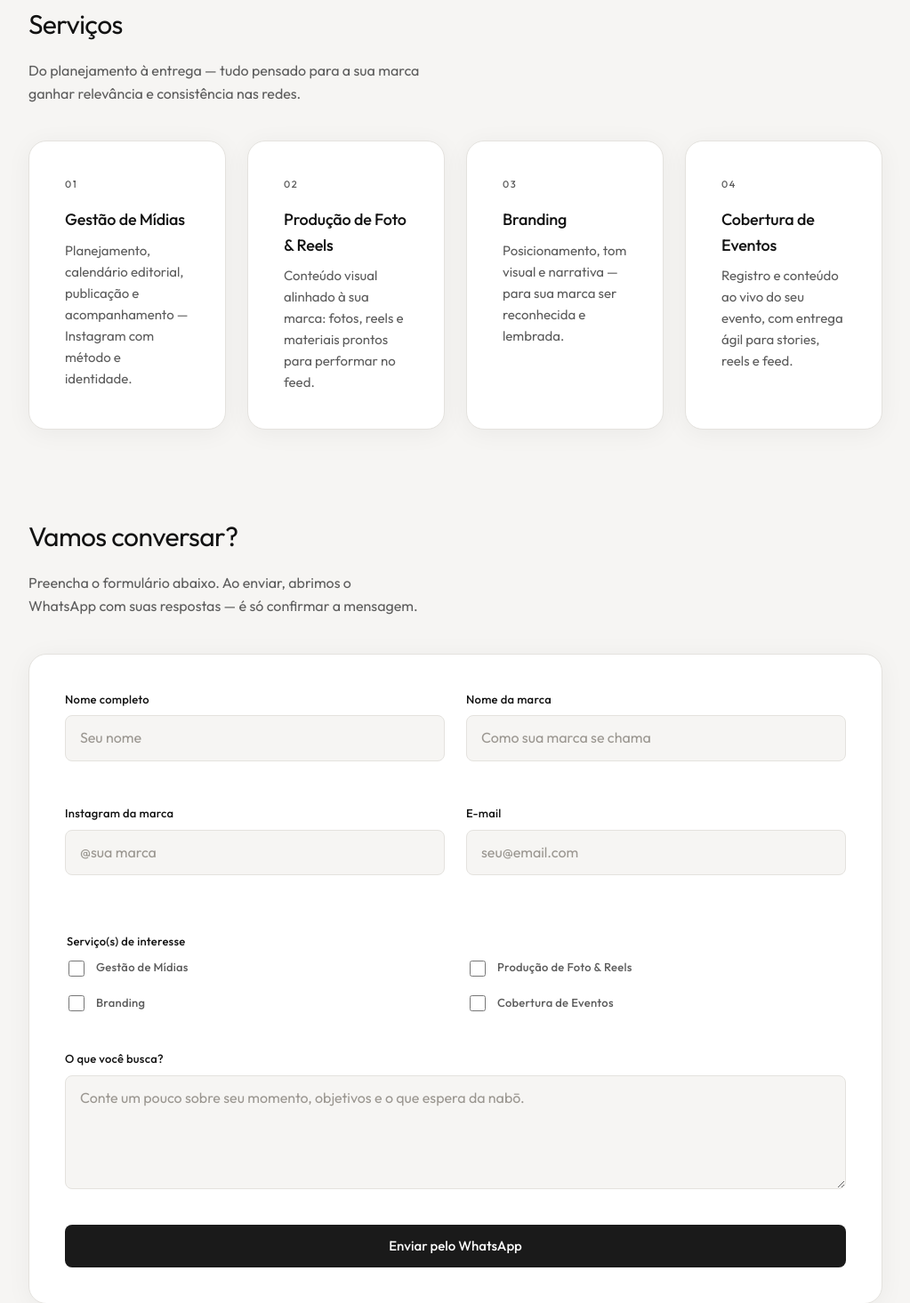
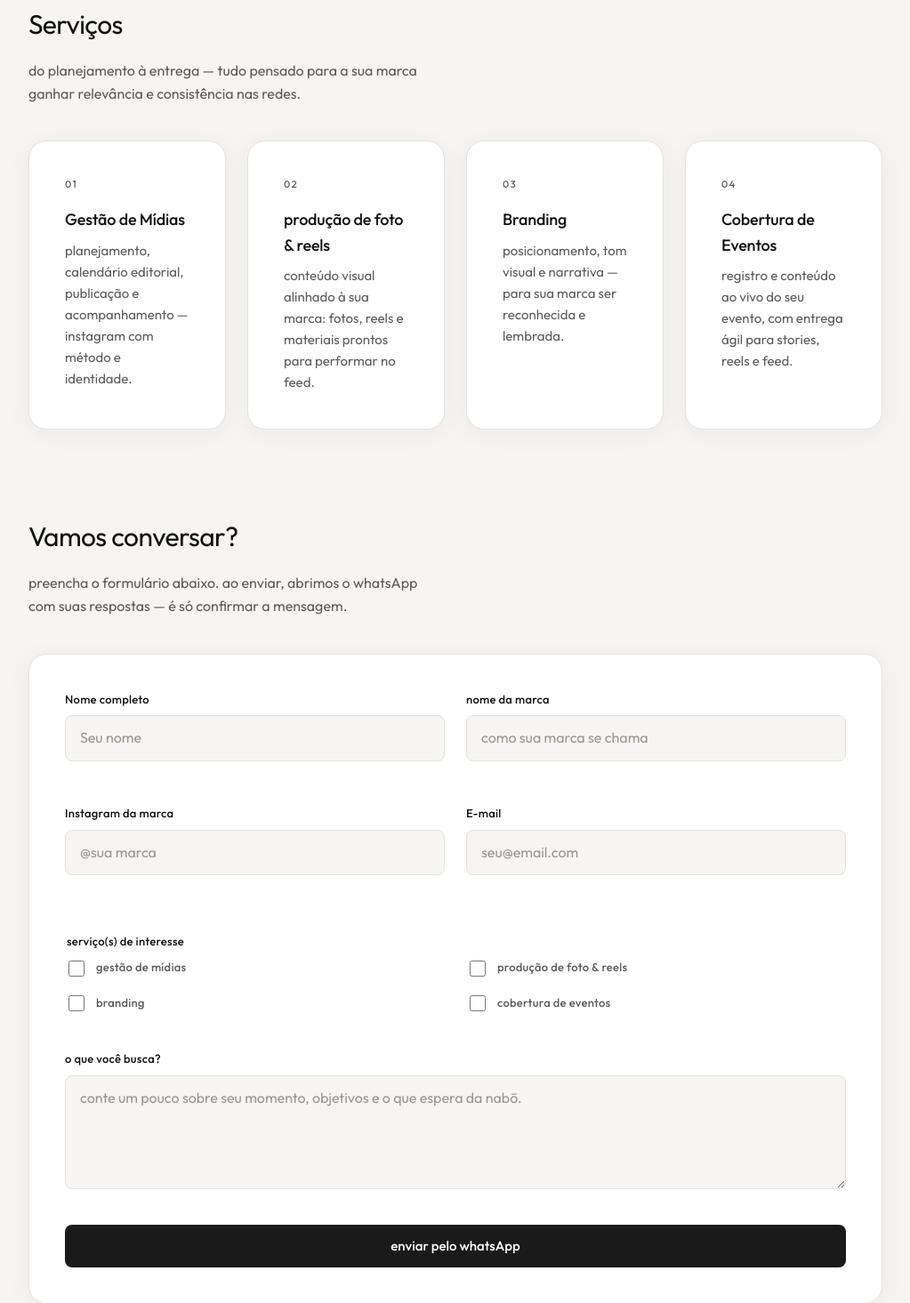
Before and after one commit to jamaicarider/nabo, a plain HTML site: page index.html in a window 1280 px wide. Shown: the part 877-2342 px from the top of the page at 89% size, without its empty margins (128-1151 px from the left). Drawn offline with Linux system fonts and the light colour scheme.

Commit message:
Atualizar o index.html

```diff
--- a/index.html
+++ b/index.html
@@ -18,7 +18,7 @@
     <link rel="stylesheet" href="css/styles.css" />
   </head>
   <body>
-    <a class="skip-link" href="#conteudo">Ir para o conteúdo</a>
+    <a class="skip-link" href="#conteudo">ir para o conteúdo</a>
 
     <div class="hero-shell">
       <header class="site-header site-header--hero">
@@ -39,7 +39,7 @@
             target="_blank"
             rel="noopener noreferrer"
           >
-            Instagram
+            instagram
           </a>
         </div>
       </header>
@@ -52,17 +52,17 @@
             evento
           </p>
           <h1 class="hero-title reveal reveal-delay-1">
-            Presença que posiciona.<br />Conteúdo que converte.
+            presença que posiciona.<br />conteúdo que converte.
           </h1>
           <p class="hero-lead reveal reveal-delay-2">
-            Somos a nabō — ajudamos marcas e empreendedores a crescer e se
-            destacar no Instagram com estratégia, estética e produção criativa.
+            somos a nabō — ajudamos marcas e empreendedores a crescer e se
+            destacar no instagram com estratégia, estética e produção criativa.
           </p>
           <a
             class="btn btn-hero hero-cta reveal reveal-delay-3"
             href="#formulario"
           >
-            Quero falar sobre meu projeto
+            quero falar sobre meu projeto
           </a>
         </div>
       </section>
@@ -75,7 +75,7 @@
           <header class="section-header reveal">
             <h2 id="services-heading" class="section-title">Serviços</h2>
             <p class="section-lead">
-              Do planejamento à entrega — tudo pensado para a sua marca ganhar
+              do planejamento à entrega — tudo pensado para a sua marca ganhar
               relevância e consistência nas redes.
             </p>
           </header>
@@ -85,16 +85,16 @@
               <span class="card-index">01</span>
               <h3 class="card-title">Gestão de Mídias</h3>
               <p class="card-text">
-                Planejamento, calendário editorial, publicação e acompanhamento
-                — Instagram com método e identidade.
+                planejamento, calendário editorial, publicação e acompanhamento
+                — instagram com método e identidade.
               </p>
             </li>
 
             <li class="card reveal reveal-delay-2">
               <span class="card-index">02</span>
-              <h3 class="card-title">Produção de Foto &amp; Reels</h3>
+              <h3 class="card-title">produção de foto &amp; reels</h3>
               <p class="card-text">
-                Conteúdo visual alinhado à sua marca: fotos, reels e materiais
+                conteúdo visual alinhado à sua marca: fotos, reels e materiais
                 prontos para performar no feed.
               </p>
             </li>
@@ -103,7 +103,7 @@
               <span class="card-index">03</span>
               <h3 class="card-title">Branding</h3>
               <p class="card-text">
-                Posicionamento, tom visual e narrativa — para sua marca ser
+                posicionamento, tom visual e narrativa — para sua marca ser
                 reconhecida e lembrada.
               </p>
             </li>
@@ -112,7 +112,7 @@
               <span class="card-index">04</span>
               <h3 class="card-title">Cobertura de Eventos</h3>
               <p class="card-text">
-                Registro e conteúdo ao vivo do seu evento, com entrega ágil
+                registro e conteúdo ao vivo do seu evento, com entrega ágil
                 para stories, reels e feed.
               </p>
             </li>
@@ -125,7 +125,7 @@
           <header class="section-header reveal">
             <h2 id="form-heading" class="section-title">Vamos conversar?</h2>
             <p class="section-lead">
-              Preencha o formulário abaixo. Ao enviar, abrimos o WhatsApp com
+              preencha o formulário abaixo. ao enviar, abrimos o whatsApp com
               suas respostas — é só confirmar a mensagem.
             </p>
           </header>
@@ -145,13 +145,13 @@
               </div>
 
               <div class="field">
-                <label for="marca">Nome da marca</label>
+                <label for="marca">nome da marca</label>
                 <input
                   type="text"
                   id="marca"
                   name="marca"
                   required
-                  placeholder="Como sua marca se chama"
+                  placeholder="como sua marca se chama"
                 />
               </div>
 
@@ -180,50 +180,50 @@
             </div>
 
             <fieldset class="field fieldset">
-              <legend>Serviço(s) de interesse</legend>
+              <legend>serviço(s) de interesse</legend>
               <div class="checkbox-grid">
                 <label class="checkbox">
                   <input
                     type="checkbox"
                     name="servico"
-                    value="Gestão de Mídias"
+                    value="gestão de mídias"
                   />
-                  <span>Gestão de Mídias</span>
+                  <span>gestão de mídias</span>
                 </label>
                 <label class="checkbox">
                   <input
                     type="checkbox"
                     name="servico"
-                    value="Produção de Foto & Reels"
+                    value="produção de foto & reels"
                   />
-                  <span>Produção de Foto &amp; Reels</span>
+                  <span>produção de foto &amp; reels</span>
                 </label>
                 <label class="checkbox">
-                  <input type="checkbox" name="servico" value="Branding" />
-                  <span>Branding</span>
+                  <input type="checkbox" name="servico" value="branding" />
+                  <span>branding</span>
                 </label>
                 <label class="checkbox">
                   <input
                     type="checkbox"
                     name="servico"
-                    value="Cobertura de Eventos"
+                    value="cobertura de eventos"
                   />
-                  <span>Cobertura de Eventos</span>
+                  <span>cobertura de eventos</span>
                 </label>
               </div>
               <p class="field-hint" id="servico-hint" hidden>
-                Selecione ao menos um serviço.
+                selecione ao menos um serviço.
               </p>
             </fieldset>
 
             <div class="field">
-              <label for="objetivo">O que você busca?</label>
+              <label for="objetivo">o que você busca?</label>
               <textarea
                 id="objetivo"
                 name="objetivo"
                 rows="4"
                 required
-                placeholder="Conte um pouco sobre seu momento, objetivos e o que espera da nabō."
+                placeholder="conte um pouco sobre seu momento, objetivos e o que espera da nabō."
               ></textarea>
             </div>
 
@@ -231,9 +231,9 @@
               type="submit"
               class="btn btn-primary"
               id="submit-btn"
-              data-default-label="Enviar pelo WhatsApp"
+              data-default-label="enviar pelo WhatsApp"
             >
-              Enviar pelo WhatsApp
+              enviar pelo whatsApp
             </button>
           </form>
         </div>
@@ -252,7 +252,7 @@
           @nabo________
         </a>
         <p class="footer-copy">
-          © <span id="year"></span> nabō. Todos os direitos reservados.
+          © <span id="year"></span> nabō. todos os direitos reservados.
         </p>
       </div>
     </footer>
@@ -269,4 +269,3 @@
     <script src="js/main.js"></script>
   </body>
 </html>
- Eu gostaria que todos os textos fossem em letra minúscula e a fonte fosse glock grotesk 2.0
```
